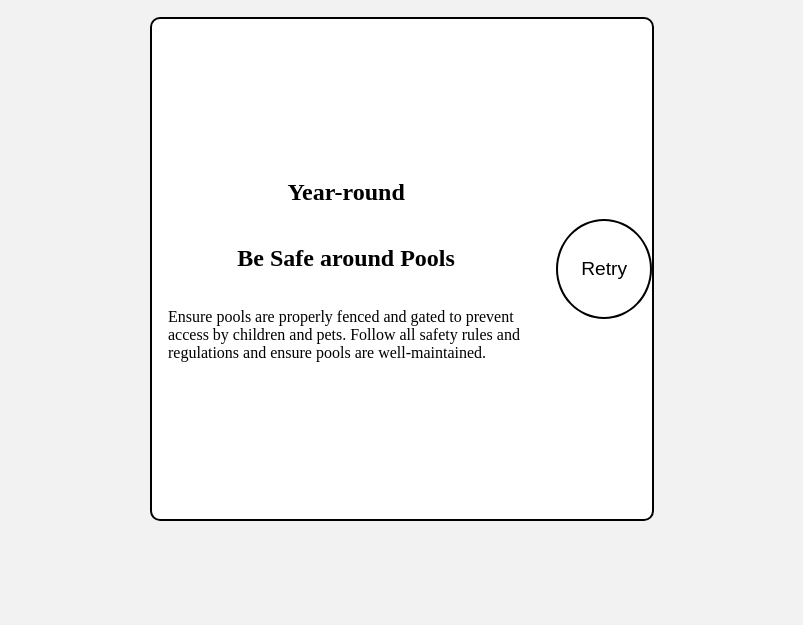
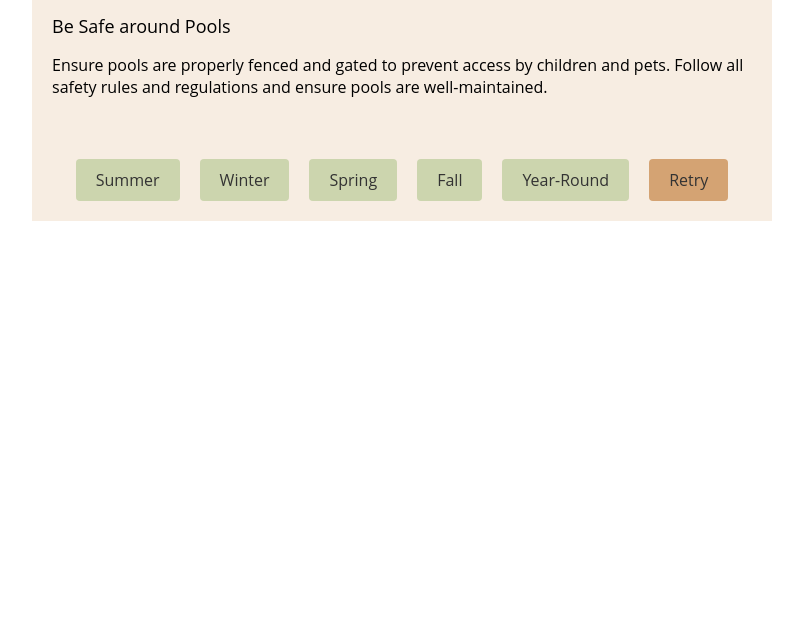
Before and after one commit to gnve/safety, a plain HTML site: page index.html in a window 1280 px wide. Shown: the part 175-800 px from the top of the page, without its empty margins (238-1041 px from the left). Drawn offline with Linux system fonts and the light colour scheme.

Commit message:
major update - seasons buttons added

```diff
--- a/index.html
+++ b/index.html
@@ -1,20 +1,26 @@
 <!DOCTYPE html>
 <html>
   <head>
-    <meta charset="UTF-8" />
-    <title>Random Safety Tip Generator</title>
-    <link rel="stylesheet" type="text/css" href="style.css" />
+    <title>Random Safety Tip</title>
+    <link rel="stylesheet" type="text/css" href="style.css">
   </head>
   <body>
     <div class="container">
-      <h1>Random Safety Tip Generator</h1>
-      <div class="square">
-        <div class="tip">
-          <h2 id="Season"></h2>
-          <h2 id="Tip"></h2>
-          <p id="Description"></p>
-        </div>
-        <button id="retry-button">Retry</button>
+      <h1>Random Safety Tip</h1>
+
+      <div class="tip-container">
+        <p class="season" id="Season"></p>
+        <p class="tip" id="Tip"></p>
+        <p class="description" id="Description"></p>
+      </div>
+
+	  <div class="season-buttons">
+        <button id="summer">Summer</button>
+        <button id="winter">Winter</button>
+        <button id="spring">Spring</button>
+        <button id="fall">Fall</button>
+		<button id="year-round">Year-Round</button>
+		<button id="retry-button">Retry</button>
       </div>
     </div>
     <script src="safety-tips.js"></script>
--- a/script.js
+++ b/script.js
@@ -3,25 +3,49 @@ const seasonElement = document.getElementById('Season');
 const tipElement = document.getElementById('Tip');
 const descriptionElement = document.getElementById('Description');
 const retryButton = document.getElementById('retry-button');
+const allSeasonsButton = document.getElementById('year-round');
+const summerButton = document.getElementById('summer');
+const winterButton = document.getElementById('winter');
+const springButton = document.getElementById('spring');
+const fallButton = document.getElementById('fall');
+
+// Add event listeners to the season buttons
+allSeasonsButton.addEventListener('click', function() {
+  displayRandomTip('Year-round');
+});
+summerButton.addEventListener('click', function() {
+  displayRandomTip('Summer');
+});
+winterButton.addEventListener('click', function() {
+  displayRandomTip('Winter');
+});
+springButton.addEventListener('click', function() {
+  displayRandomTip('Spring');
+});
+fallButton.addEventListener('click', function() {
+  displayRandomTip('Fall');
+});
 
 // Add an event listener to the retry button
-retryButton.addEventListener('click', displayRandomTip);
+retryButton.addEventListener('click', function() {
+  displayRandomTip();
+});
 
 // Load the safety tips from the safety-tips.js file
 const tips = safetyTips;
 
-// debug
-console.log(seasonElement);
-console.log(tipElement);
-console.log(descriptionElement);
+// Display a random safety tip for a given season
+function displayRandomTip(season = '') {
+  // Filter the tips based on the selected season
+  const filteredTips = tips.filter(function(tip) {
+    return (season === '' || tip.Season === season);
+  });
 
-// Display a random safety tip
-function displayRandomTip() {
   // Generate a random index
-  const randomIndex = Math.floor(Math.random() * tips.length);
+  const randomIndex = Math.floor(Math.random() * filteredTips.length);
 
   // Get the safety tip at the random index
-  const tip = tips[randomIndex];
+  const tip = filteredTips[randomIndex];
 
   // Update the elements with the safety tip information
   seasonElement.innerHTML = tip.Season;
--- a/style.css
+++ b/style.css
@@ -1,74 +1,72 @@
-body {
-  margin: 0;
-  height: 100vh;
+.container {
+  font-family: 'Open Sans', sans-serif;
+  max-width: 700px;
+  margin: 0 auto;
+  padding: 20px;
+  background-color: #f7ede2;
+}
+
+.season-buttons {
   display: flex;
   justify-content: center;
-  align-items: center;
-  background-color: #f2f2f2;
+  margin-top: 20px; /* Add margin to the top */
 }
 
-.container {
-  display: flex;
-  flex-direction: column;
-  justify-content: center;
-  align-items: center;
+.season-buttons button {
+  font-family: 'Open Sans', sans-serif;
+  font-size: 16px;
+  background-color: #ccd5ae;
+  color: #333;
+  border: none;
+  border-radius: 4px;
+  padding: 10px 20px;
+  margin: 0 10px;
+  cursor: pointer;
 }
 
-h1 {
-  font-size: 3rem;
-  text-align: center;
-  margin: 0;
+.season-buttons button#retry-button {
+  background-color: #d4a373;
 }
 
-.square {
-  display: flex;
-  flex-direction: row;
-  justify-content: center;
-  align-items: center;
-  width: 80vw;
-  height: 80vw;
-  max-width: 500px;
-  max-height: 500px;
-  background-color: white;
-  border: 2px solid black;
-  border-radius: 10px;
-  margin-top: 2rem;
+.tip-container {
+  margin-top: 20px;
+  height: 200px; /* Add a fixed height */
+  overflow: auto; /* Add a scrollbar if the content overflows the height */
+}
+
+.season {
+  font-weight: bold;
+  font-size: 24px;
+  margin-bottom: 10px;
 }
 
 .tip {
-  display: flex;
-  flex-direction: column;
-  justify-content: center;
-  align-items: center;
-  width: 75%;
-  height: 100%;
-  padding: 1rem;
+  font-size: 18px;
+  margin-bottom: 10px;
 }
 
-#season {
-  font-size: 1.5rem;
-  text-transform: uppercase;
-  margin: 0;
+.description {
+  font-size: 16px;
 }
 
-#tip {
-  font-size: 2rem;
-  font-weight: bold;
-  margin: 0.5rem 0;
+/* For screens smaller than 600px, stack the buttons vertically */
+@media (max-width: 600px) {
+  .season-buttons {
+    flex-direction: column;
+    align-items: center;
+  }
 }
 
-#description {
-  font-size: 1.2rem;
-  margin: 0;
-  text-align: justify;
+/* For screens smaller than 400px, reduce the font size of the buttons */
+@media (max-width: 400px) {
+  .season-buttons button {
+    font-size: 14px;
+  }
 }
 
-#retry-button {
-  width: 20%;
-  height: 20%;
-  font-size: 1.2rem;
-  border: 2px solid black;
-  border-radius: 50%;
-  background-color: white;
-  margin-left: 1rem;
+/* For screens smaller than 320px, reduce the font size of the tip text */
+@media (max-width: 320px) {
+  .tip-container p {
+    font-size: 14px;
+  }
 }
```
